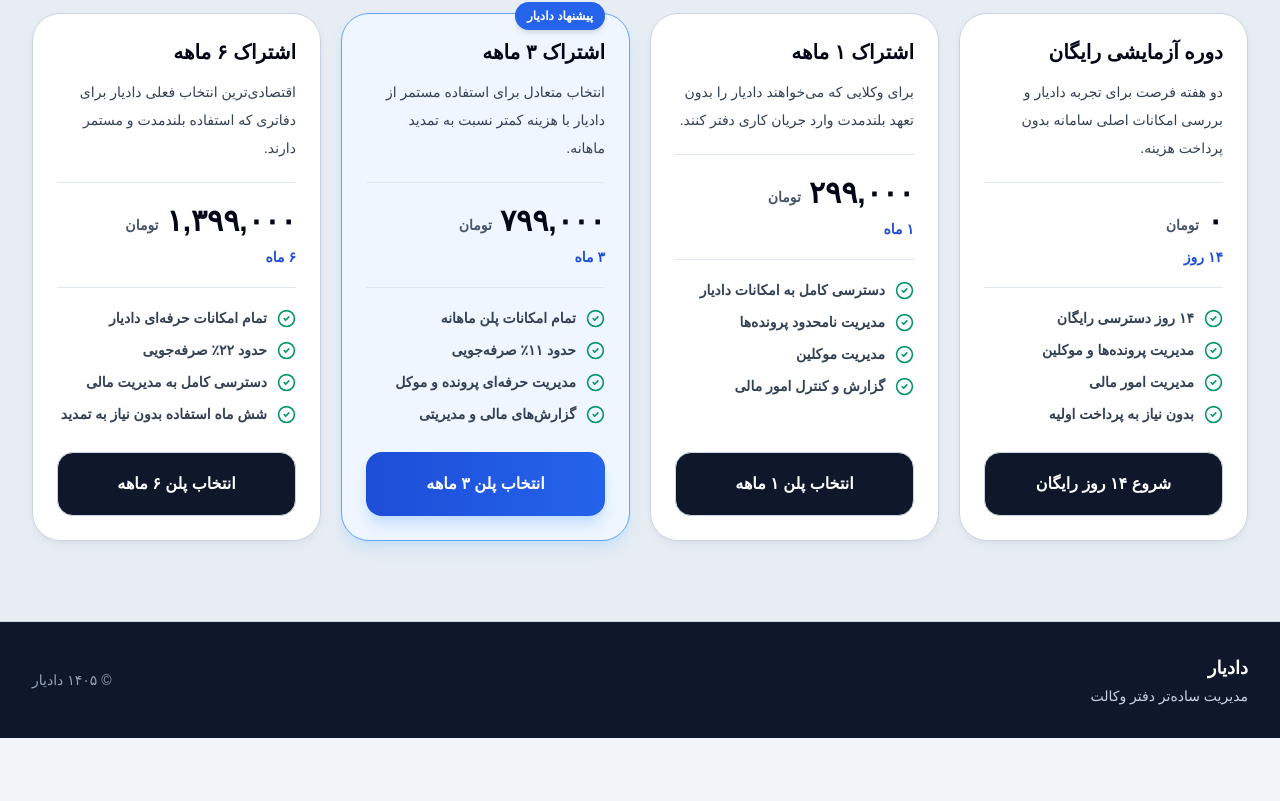
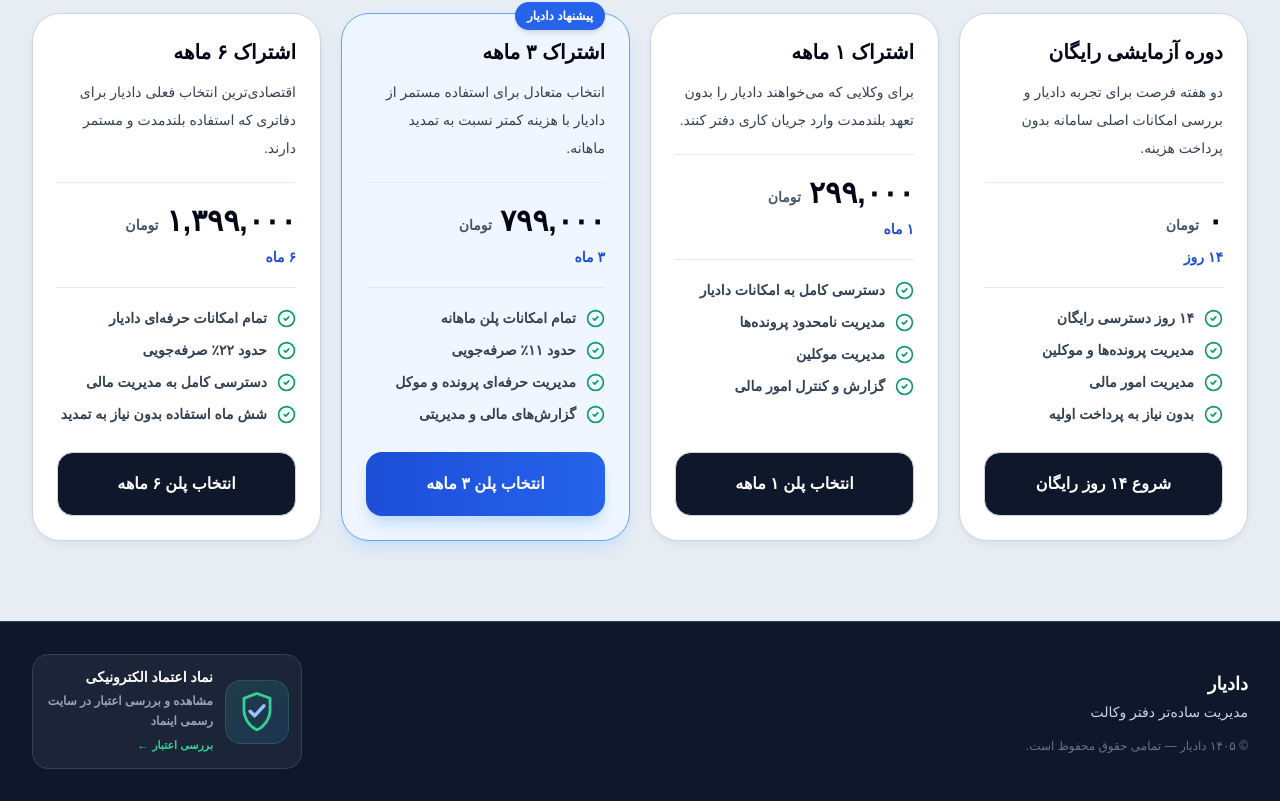
Before and after one commit to Aihan-2005/dadyar, a Next.js app in the folder frontend/: page / in a window 1280 px wide. Shown: the part 1965-2766 px from the top of the page. Before the commit the page ends 2703 px from the top, so only its background shows below. Built offline with nearby package versions, Linux system fonts and the light colour scheme.

Commit message:
added enmad to footer

```diff
--- a/frontend/app/page.tsx
+++ b/frontend/app/page.tsx
@@ -1,4 +1,3 @@
-
 import Link from 'next/link'
 
 import {
@@ -15,7 +14,19 @@
 import {
   SUBSCRIPTION_PLANS,
 } from '@/lib/subscription-plans'
+
 import PublicSupportButton from '@/components/PublicSupportButton'
+
+
+
+
+
+const ENAMAD_TRUST_URL =
+  'https://trustseal.enamad.ir/?id=7376893&Code=uH3VOp3psQMSH68g6tAzZdSSAafAkvAW'
+
+
+
+
 
 const features = [
   {
@@ -63,12 +74,17 @@
   },
 ]
 
+
+
+
 export default function HomePage() {
   return (
     <main
       dir="rtl"
       className="min-h-screen bg-slate-100 text-slate-950"
     >
+
+
 
       <header className="sticky top-0 z-50 border-b border-slate-200/80 bg-slate-100/90 backdrop-blur-xl">
         <div className="mx-auto flex h-16 max-w-7xl items-center justify-between px-4 sm:px-6 lg:px-8">
@@ -124,6 +140,7 @@
       </header>
 
 
+
       <section className="relative overflow-hidden">
         <div className="pointer-events-none absolute inset-0">
           <div className="absolute -right-52 -top-52 h-[650px] w-[650px] rounded-full bg-blue-300/30 blur-[120px]" />
@@ -145,10 +162,13 @@
 
             <h1 className="mt-6 max-w-3xl text-4xl font-black leading-[1.35] tracking-tight text-slate-950 sm:text-5xl lg:text-6xl">
               پرونده‌ها و امور دفترت را
+
               <span className="text-blue-700">
                 {' '}
-                ساده‌تر و دقیق‌تر{' '}
+                ساده‌تر و دقیق‌تر
+                {' '}
               </span>
+
               مدیریت کن
             </h1>
 
@@ -186,9 +206,13 @@
                 'طراحی ساده',
                 'اطلاعات تفکیک‌شده',
               ].map(
-                (item) => (
+                (
+                  item
+                ) => (
                   <span
-                    key={item}
+                    key={
+                      item
+                    }
                     className="inline-flex items-center gap-2 text-sm font-bold text-slate-700"
                   >
                     <CheckCircle2
@@ -196,7 +220,9 @@
                       className="text-emerald-600"
                     />
 
-                    {item}
+                    {
+                      item
+                    }
                   </span>
                 )
               )}
@@ -285,7 +311,9 @@
                       'text-amber-700',
                   },
                 ].map(
-                  (item) => (
+                  (
+                    item
+                  ) => (
                     <div
                       key={
                         item.title
@@ -293,11 +321,17 @@
                       className={`rounded-2xl border border-slate-200 p-4 ${item.bg}`}
                     >
                       <p className="text-sm font-bold text-slate-700">
-                        {item.title}
+                        {
+                          item.title
+                        }
                       </p>
 
-                      <p className={`mt-2 text-lg font-black ${item.text}`}>
-                        {item.value}
+                      <p
+                        className={`mt-2 text-lg font-black ${item.text}`}
+                      >
+                        {
+                          item.value
+                        }
                       </p>
                     </div>
                   )
@@ -307,6 +341,8 @@
           </div>
         </div>
       </section>
+
+
 
 
       <section
@@ -336,11 +372,15 @@
               ({
                 icon:
                   Icon,
+
                 title,
+
                 description,
               }) => (
                 <article
-                  key={title}
+                  key={
+                    title
+                  }
                   className="rounded-[24px] border border-slate-300 bg-slate-50 p-6 transition hover:-translate-y-1 hover:border-blue-300 hover:shadow-lg"
                 >
                   <div className="flex h-12 w-12 items-center justify-center rounded-2xl bg-blue-100 text-blue-700">
@@ -350,11 +390,15 @@
                   </div>
 
                   <h3 className="mt-5 text-lg font-black text-slate-950">
-                    {title}
+                    {
+                      title
+                    }
                   </h3>
 
                   <p className="mt-3 text-sm font-medium leading-7 text-slate-700">
-                    {description}
+                    {
+                      description
+                    }
                   </p>
                 </article>
               )
@@ -362,6 +406,9 @@
           </div>
         </div>
       </section>
+
+
+
 
       <section
         id="workflow"
@@ -413,7 +460,9 @@
                   'پرونده و موکل ثبت کنید و اطلاعات دفتر را در پنل مدیریت کنید.',
               },
             ].map(
-              (step) => (
+              (
+                step
+              ) => (
                 <article
                   key={
                     step.number
@@ -421,11 +470,15 @@
                   className="rounded-[24px] border border-slate-300 bg-white p-6 shadow-sm"
                 >
                   <div className="flex h-11 w-11 items-center justify-center rounded-2xl bg-slate-900 text-lg font-black text-white">
-                    {step.number}
+                    {
+                      step.number
+                    }
                   </div>
 
                   <h3 className="mt-5 text-lg font-black text-slate-950">
-                    {step.title}
+                    {
+                      step.title
+                    }
                   </h3>
 
                   <p className="mt-3 text-sm font-medium leading-7 text-slate-700">
@@ -439,6 +492,8 @@
           </div>
         </div>
       </section>
+
+
 
 
       <section
@@ -464,7 +519,9 @@
 
           <div className="mt-10 grid gap-5 sm:grid-cols-2 lg:grid-cols-4">
             {SUBSCRIPTION_PLANS.map(
-              (plan) => (
+              (
+                plan
+              ) => (
                 <article
                   key={
                     plan.key
@@ -507,7 +564,9 @@
                     </div>
 
                     <p className="mt-2 text-sm font-black text-blue-700">
-                      {plan.period}
+                      {
+                        plan.period
+                      }
                     </p>
                   </div>
 
@@ -527,7 +586,9 @@
                             className="shrink-0 text-emerald-600"
                           />
 
-                          {feature}
+                          {
+                            feature
+                          }
                         </li>
                       )
                     )}
@@ -541,7 +602,9 @@
                         : 'border border-slate-300 bg-slate-900 text-white hover:bg-slate-800'
                     }`}
                   >
-                    {plan.action}
+                    {
+                      plan.action
+                    }
                   </Link>
                 </article>
               )
@@ -550,8 +613,13 @@
         </div>
       </section>
 
-      <footer className="border-t border-slate-300 bg-slate-900 py-8 text-white">
-        <div className="mx-auto flex max-w-7xl flex-col gap-4 px-4 sm:flex-row sm:items-center sm:justify-between sm:px-6 lg:px-8">
+
+
+      <footer className="border-t border-slate-700 bg-slate-900 py-8 text-white">
+        <div className="mx-auto max-w-7xl px-4 sm:px-6 lg:px-8">
+          <div className="grid gap-6 sm:grid-cols-[minmax(0,1fr)_auto] sm:items-center">
+            {/* Brand */}
+
             <div>
               <p className="text-lg font-black">
                 دادیار
@@ -560,13 +628,95 @@
               <p className="mt-1 text-sm font-medium text-slate-300">
                 مدیریت ساده‌تر دفتر وکالت
               </p>
+
+              <p className="mt-4 text-xs font-medium text-slate-500">
+                © ۱۴۰۵ دادیار — تمامی حقوق محفوظ است.
+              </p>
             </div>
 
-          <p className="text-sm text-slate-400">
-            © ۱۴۰۵ دادیار
-          </p>
+
+
+            <a
+              href={
+                ENAMAD_TRUST_URL
+              }
+              target="_blank"
+              rel="noopener noreferrer"
+              referrerPolicy="origin"
+              aria-label="مشاهده و بررسی اعتبار نماد اعتماد الکترونیکی دادیار در سایت رسمی اینماد"
+              title="بررسی اعتبار نماد اعتماد الکترونیکی دادیار"
+              className="group flex w-full items-center gap-3 rounded-2xl border border-slate-700 bg-slate-800/80 p-3 transition hover:border-emerald-500/60 hover:bg-slate-800 focus:outline-none focus:ring-4 focus:ring-emerald-500/20 sm:w-[270px]"
+            >
+
+
+              <span className="flex h-16 w-16 shrink-0 items-center justify-center rounded-2xl border border-emerald-400/20 bg-gradient-to-br from-emerald-400/15 to-blue-500/15">
+                <svg
+                  viewBox="0 0 64 64"
+                  width="44"
+                  height="44"
+                  role="img"
+                  aria-label="نشان بررسی نماد اعتماد الکترونیکی"
+                  className="overflow-visible"
+                >
+                  <path
+                    d="M32 5L51 12V28C51 41.2 43.1 52.9 32 58C20.9 52.9 13 41.2 13 28V12L32 5Z"
+                    fill="none"
+                    stroke="currentColor"
+                    strokeWidth="4"
+                    strokeLinecap="round"
+                    strokeLinejoin="round"
+                    className="text-emerald-400"
+                  />
+
+                  <path
+                    d="M22 31L28.5 37.5L42 23"
+                    fill="none"
+                    stroke="currentColor"
+                    strokeWidth="5"
+                    strokeLinecap="round"
+                    strokeLinejoin="round"
+                    className="text-blue-300"
+                  />
+
+                  <circle
+                    cx="32"
+                    cy="31"
+                    r="22"
+                    fill="none"
+                    stroke="currentColor"
+                    strokeWidth="1.5"
+                    strokeDasharray="2 5"
+                    className="text-slate-500/50"
+                  />
+                </svg>
+              </span>
+
+              <span className="min-w-0 text-right">
+                <span className="block text-sm font-black text-white">
+                  نماد اعتماد الکترونیکی
+                </span>
+
+                <span className="mt-1 block text-xs font-semibold leading-5 text-slate-400 transition group-hover:text-slate-300">
+                  مشاهده و بررسی اعتبار در
+                  سایت رسمی اینماد
+                </span>
+
+                <span className="mt-1.5 inline-flex items-center gap-1 text-[11px] font-black text-emerald-400">
+                  بررسی اعتبار
+
+                  <span
+                    aria-hidden="true"
+                    className="transition-transform group-hover:-translate-x-0.5"
+                  >
+                    ←
+                  </span>
+                </span>
+              </span>
+            </a>
+          </div>
         </div>
       </footer>
+
       <PublicSupportButton />
     </main>
   )
```
Lines whose indentation alone changed are shown as unchanged.
